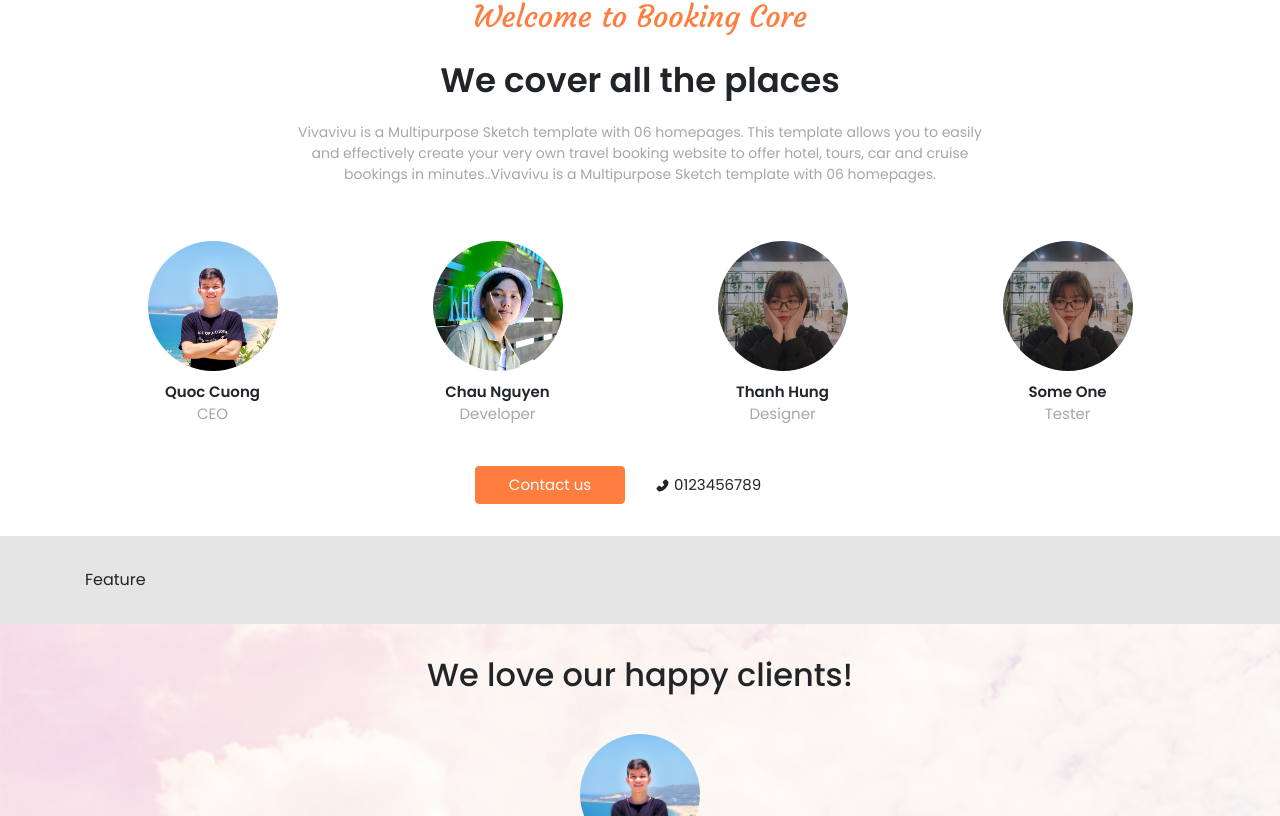
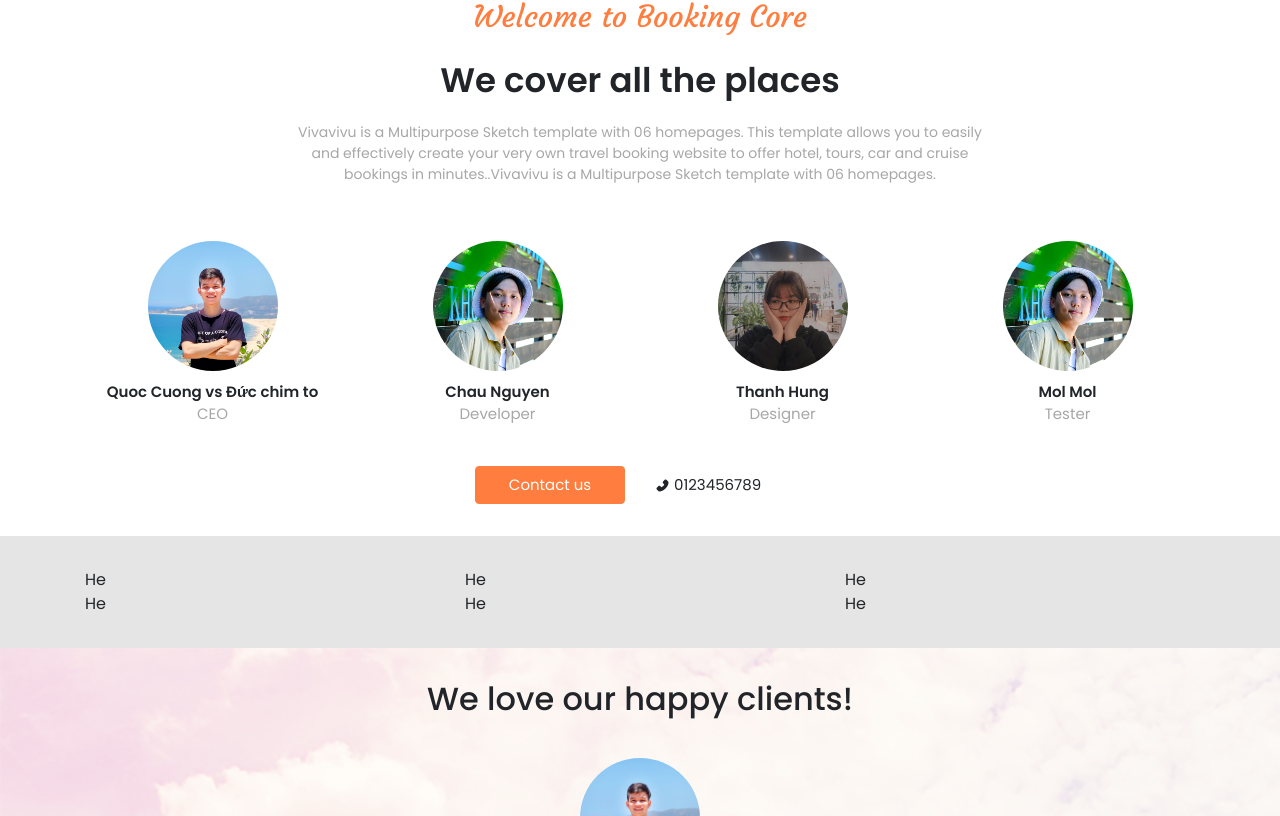
Before and after one commit to nqcuongdev/booking-tour-react, a React (Create React App) app in the folder front-end/: page /about in a window 1280 px wide. Shown: the part 388-1204 px from the top of the page. Built offline with nearby package versions, Linux system fonts and the light colour scheme.

Commit message:
About page

```diff
--- a/front-end/src/components/BreadcrumbBanner/BreadcrumbBanner.jsx
+++ b/front-end/src/components/BreadcrumbBanner/BreadcrumbBanner.jsx
@@ -1,11 +1,10 @@
 import React from "react";
 import "./BreadcrumbBanner.scss";
 import { Link } from "react-router-dom";
-import banner from "../../assets/images/background-1.jpg";
 
 const BreadcrumbBanner = (props) => {
     return (
-        <div style={{ backgroundImage: `url(${banner})` }} className="breadcrumb-banner">
+        <div style={{ backgroundImage: `url(${props.backgroundImage})` }} className="breadcrumb-banner">
             <div>
                 <h1>{props.pageName}</h1>
                 <p><Link to="/" className="home-link">Home</Link>/{props.pageName}</p>
--- a/front-end/src/components/Feature/Feature.jsx
+++ b/front-end/src/components/Feature/Feature.jsx
@@ -1,12 +1,53 @@
 import React from 'react';
-import { Container } from 'reactstrap';
+import { Col, Container, Row } from 'reactstrap';
 import './Feature.scss';
+
+const featureData = [
+    {
+        icon: '',
+        title: 'special activities',
+        description: 'Vivavivu is a Multipurpose Sketch template with 06 homepages choon laauf châu lòn . This template allows you to'
+    },
+    {
+        icon: '',
+        title: 'special activities',
+        description: 'Vivavivu is a Multipurpose Sketch template with 06 homepages. CHâu châu mol mol This template allows you to'
+    },
+    {
+        icon: '',
+        title: 'special activities',
+        description: 'Vivavivu is a Multipurpose Sketch template with 06 homepages. This template allows you to'
+    },
+    {
+        icon: '',
+        title: 'special activities',
+        description: 'Vivavivu is a Multipurpose Sketch template with 06 homepages. This template allows you to'
+    },
+    {
+        icon: '',
+        title: 'special activities',
+        description: 'Vivavivu is a Multipurpose Sketch template with 06 homepages. This template allows you to'
+    },
+    {
+        icon: '',
+        title: 'special activities',
+        description: 'Vivavivu is a Multipurpose Sketch template with 06 homepages. This template allows you to'
+    }
+];
 
 const Feature = (props) => {
     return (
         <div className="feature">
             <Container>
-                Feature
+                <Row>
+                    {featureData.map(feature => {
+                        return (
+                            <Col lg={4} md={4} xs={4}>
+                                He
+                            </Col>
+                        );
+                    })}
+                </Row>
             </Container>
         </div>
     );
--- a/front-end/src/components/Feature/Feature.scss
+++ b/front-end/src/components/Feature/Feature.scss
@@ -4,5 +4,4 @@
     padding: 32px 8px;
     background-color: $background;
 
-
 }
--- a/front-end/src/components/OurMember/OurMember.jsx
+++ b/front-end/src/components/OurMember/OurMember.jsx
@@ -9,7 +9,7 @@
 const memberData = [
     {
         image: avatar_1,
-        name: 'Quoc Cuong',
+        name: 'Quoc Cuong  vs Đức chim to',
         position: 'CEO'
     },
     {
@@ -23,8 +23,8 @@
         position: 'Designer'
     },
     {
-        image: avatar_3,
-        name: 'Some One',
+        image: avatar_2,
+        name: 'Mol Mol',
         position: 'Tester'
     }
 ];
--- a/front-end/src/pages/About.jsx
+++ b/front-end/src/pages/About.jsx
@@ -5,10 +5,12 @@
 import OurMember from "../components/OurMember/OurMember";
 import Feature from "../components/Feature/Feature";
 
+import background from "../assets/images/background-1.jpg";
+
 const About = (props) => {
     return (
         <MainLayout>
-            <BreadcrumbBanner pageName="About us" />
+            <BreadcrumbBanner pageName="About us" backgroundImage={background} />
             <OurMember />
             <Feature />
             <Testimonial />
```
